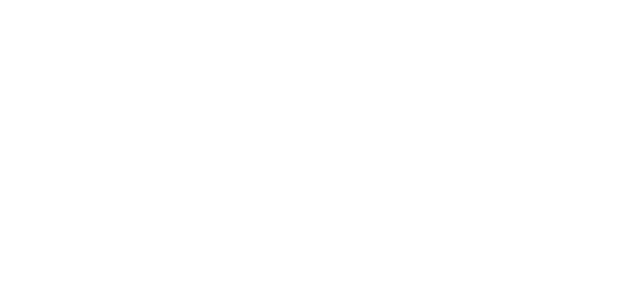
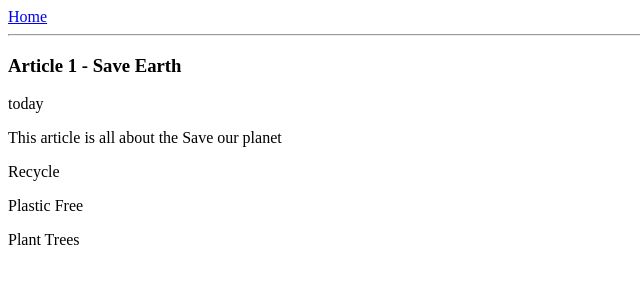
Before and after one commit to dreams1512/imad-app, a website: page ui/article3.html in a window 1280 px wide. Shown: the whole page, without its empty margins (0-640 px from the left). Drawn offline with Linux system fonts and the light colour scheme.

Commit message:
[imad-console] Updates ui/article3.html

```diff
--- a/ui/article3.html
+++ b/ui/article3.html
@@ -1,2 +1,28 @@
 <html>
+    <head>
+        <title> Article 3 - Save Earth </title>
+    </head>
+    <body>
+        <div>
+            <a href='/'>Home </a>
+        </div>
+        <hr/>
+        <h3>Article 1 - Save Earth </h3>
+        <div>
+            <date> today </date>
+       </div>
+        <div>
+             <p> This article is all about the Save our planet</p>
+         </div>
+       <div>
+             <p> Recycle</p>
+         </div>
+           <div>
+             <p> Plastic Free</p>
+         </div>
+         <div>
+             <p> Plant Trees</p>
+         </div>
+
+    </body>
 </html>
```
